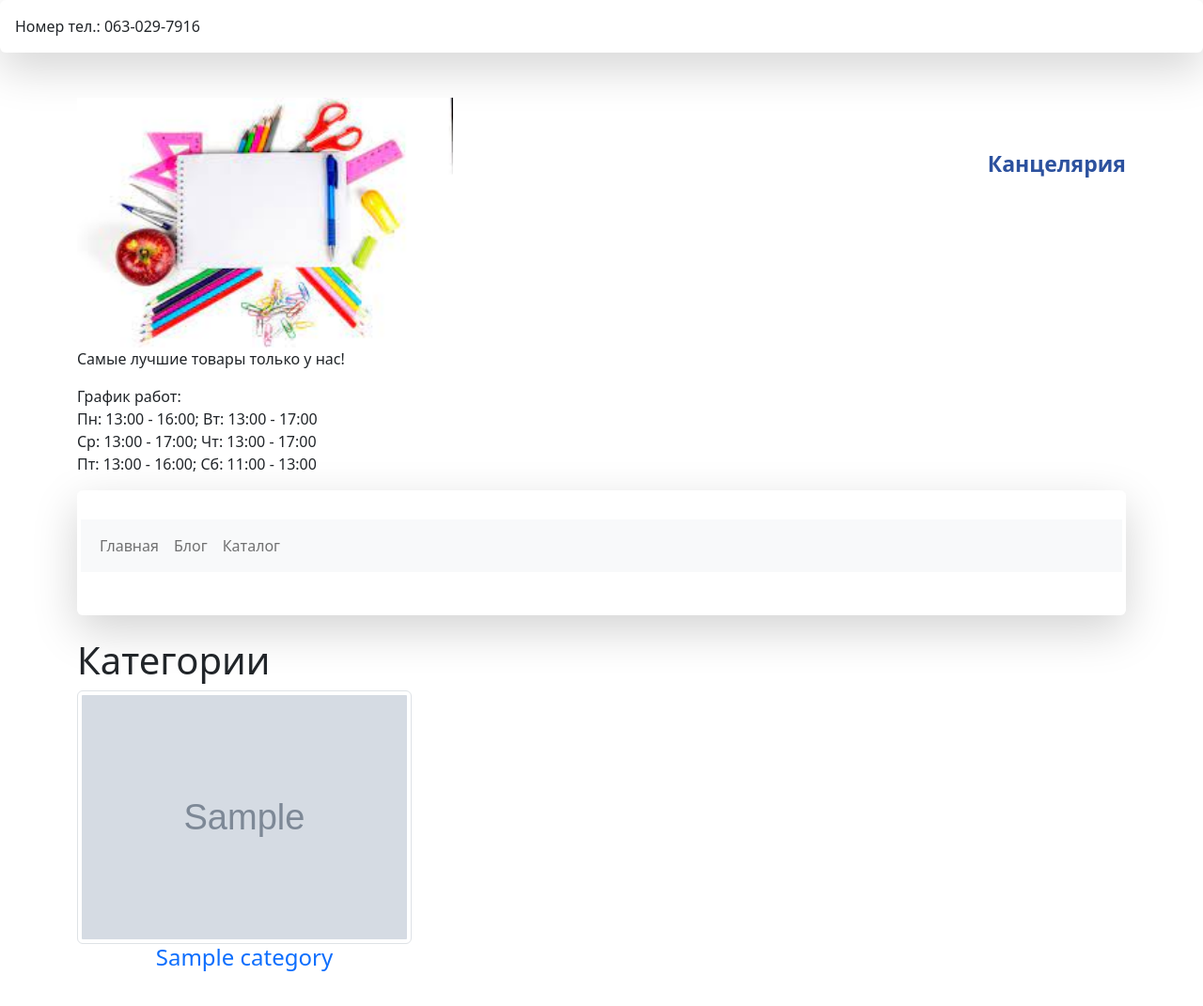
After one commit to Daniil-Savchuk/stationery_, a Django app: page /catalog/ in a window 1280 px wide. The commit adds this page. Shown: the whole page at 94% size. Run offline with Django 4.2, Linux system fonts and the light colour scheme; tables that the repository leaves empty hold one stand-in row (values such as "Sample post"); grey boxes marked "Sample" are stand-in pictures; parts of the project's set-up code (start-up, migrations or seed data) failed here and were passed over.

Commit message:
catalog views fnd product relations

```diff
--- a/apps/catalog/admin.py
+++ b/apps/catalog/admin.py
@@ -7,6 +7,12 @@ class CategoryAdmin(admin.ModelAdmin):
     prepopulated_fields = {'slug': ['name']}
 
 
+class ProductCategoryInline(admin.TabularInline):
+    model = Product.categories.through
+    extra = 1
+
+
 @admin.register(Product)
 class ProductAdmin(admin.ModelAdmin):
     prepopulated_fields = {'slug': ['name']}
+    inlines = [ProductCategoryInline]
--- a/apps/catalog/models.py
+++ b/apps/catalog/models.py
@@ -48,6 +48,9 @@ class Category(MPTTModel):
             parent = parent.parent
         return ' -> '.join(full_path[::-1])
 
+    def get_absolute_url(self):
+        return reverse('categories', args=[self.slug])
+
     class Meta:
         verbose_name = 'Категория'
         verbose_name_plural = 'Категории'
@@ -59,6 +62,7 @@ class Product(models.Model):
     description = models.TextField(verbose_name='Описание', null=True, blank=True)
     quantity = models.IntegerField(verbose_name='Количество', null=True, blank=True)
     price = models.DecimalField(verbose_name='Цена', max_digits=12, decimal_places=2, default=0)
+    categories = models.ManyToManyField(Category, verbose_name='Категории', through='ProductCategory', blank=True)
 
     updated_at = models.DateTimeField(verbose_name='Дата изменения', auto_now=True, null=True, blank=True)
     created_at = models.DateTimeField(verbose_name='Дата создания', auto_now_add=True, null=True, blank=True)
@@ -69,3 +73,18 @@ class Product(models.Model):
     class Meta:
         verbose_name = 'Продукт'
         verbose_name_plural = 'Продукты'
+
+
+class ProductCategory(models.Model):
+    category = models.ForeignKey(Category, on_delete=models.CASCADE, verbose_name='Категория')
+    product = models.ForeignKey(Product, on_delete=models.CASCADE, verbose_name='Продукт')
+    is_main = models.BooleanField(verbose_name='Основная категория', default=False)
+
+    def save(self, force_insert=False, force_update=False, using=None, update_fields=None):
+        if self.is_main:
+            ProductCategory.objects.filter(product=self.product).update(is_main=False)
+        super().save(force_insert, force_update, using, update_fields)
+
+    class Meta:
+        verbose_name = 'Категория товара'
+        verbose_name_plural = 'Категории товара'
--- /dev/null
+++ b/apps/catalog/urls.py
@@ -0,0 +1,8 @@
+from django.urls import path
+from apps.catalog.views import CategoryIndexView
+
+
+urlpatterns = [
+    path('', CategoryIndexView.as_view(), name='catalog'),
+    path('<str:slug>/', CategoryIndexView.as_view(), name='categories'),
+]
--- a/apps/catalog/views.py
+++ b/apps/catalog/views.py
@@ -1,3 +1,8 @@
-from django.shortcuts import render
+from django.views import generic
+from apps.catalog.models import Category
 
-# Create your views here.
+
+class CategoryIndexView(generic.ListView):
+    model = Category
+    template_name = 'catalog/index.html'
+    queryset = Category.objects.filter(parent=None)
--- a/config/urls.py
+++ b/config/urls.py
@@ -22,5 +22,6 @@ from config import settings
 urlpatterns = [
     path('', index, name='index'),
     path('admin/', admin.site.urls),
-    path('blog/', include('apps.blog.urls'))
+    path('blog/', include('apps.blog.urls')),
+    path('catalog/', include('apps.catalog.urls')),
 ] + static(settings.MEDIA_URL, document_root=settings.MEDIA_ROOT)
--- a/templates/base.html
+++ b/templates/base.html
@@ -37,6 +37,9 @@
                             <li class="nav-item">
                                 <a class="nav-link" href="{% url 'blog_category_list' %}">Блог</a>
                             </li>
+                            <li class="nav-item">
+                                <a class="nav-link" href="{% url 'catalog' %}">Каталог</a>
+                            </li>
                         </ul>
                     </div>
                 </div>
--- /dev/null
+++ b/templates/catalog/index.html
@@ -0,0 +1,19 @@
+{% extends 'base.html' %}
+{% load static %}
+{% block content %}
+    <h1>Категории</h1>
+    <div class="row">
+        {% for category in object_list %}
+            <div class="col-4 blog-item">
+                <a href="{{ category.get_absolute_url }}">
+                    {% if category.image %}
+                        <img class="img-thumbnail" src="{{ category.image.url }}" alt="">
+                    {% else %}
+                        <img class="img-thumbnail" src="{% static 'img/no-image.png' %}" alt="">
+                    {% endif %}
+                </a>
+                <h4><a href="{{ category.get_absolute_url }}">{{ category.name }}</a></h4>
+            </div>
+        {% endfor %}
+    </div>
+{% endblock %}
```
Also changed, not shown: apps/catalog/migrations/0001_initial.py, apps/catalog/migrations/0004_productcategory_product_categories.py (added), media/catalog/category/ytuh.jpg (added).
